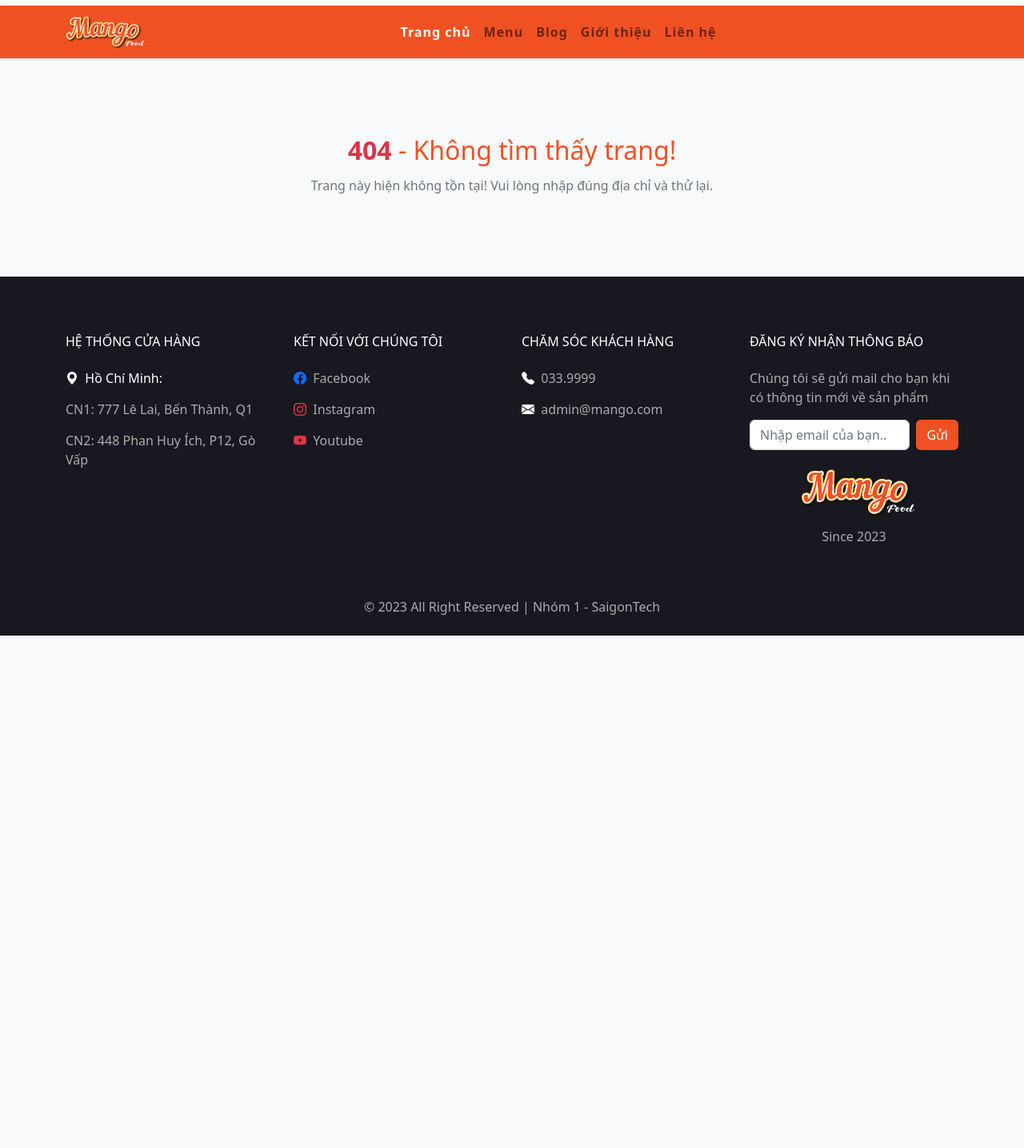
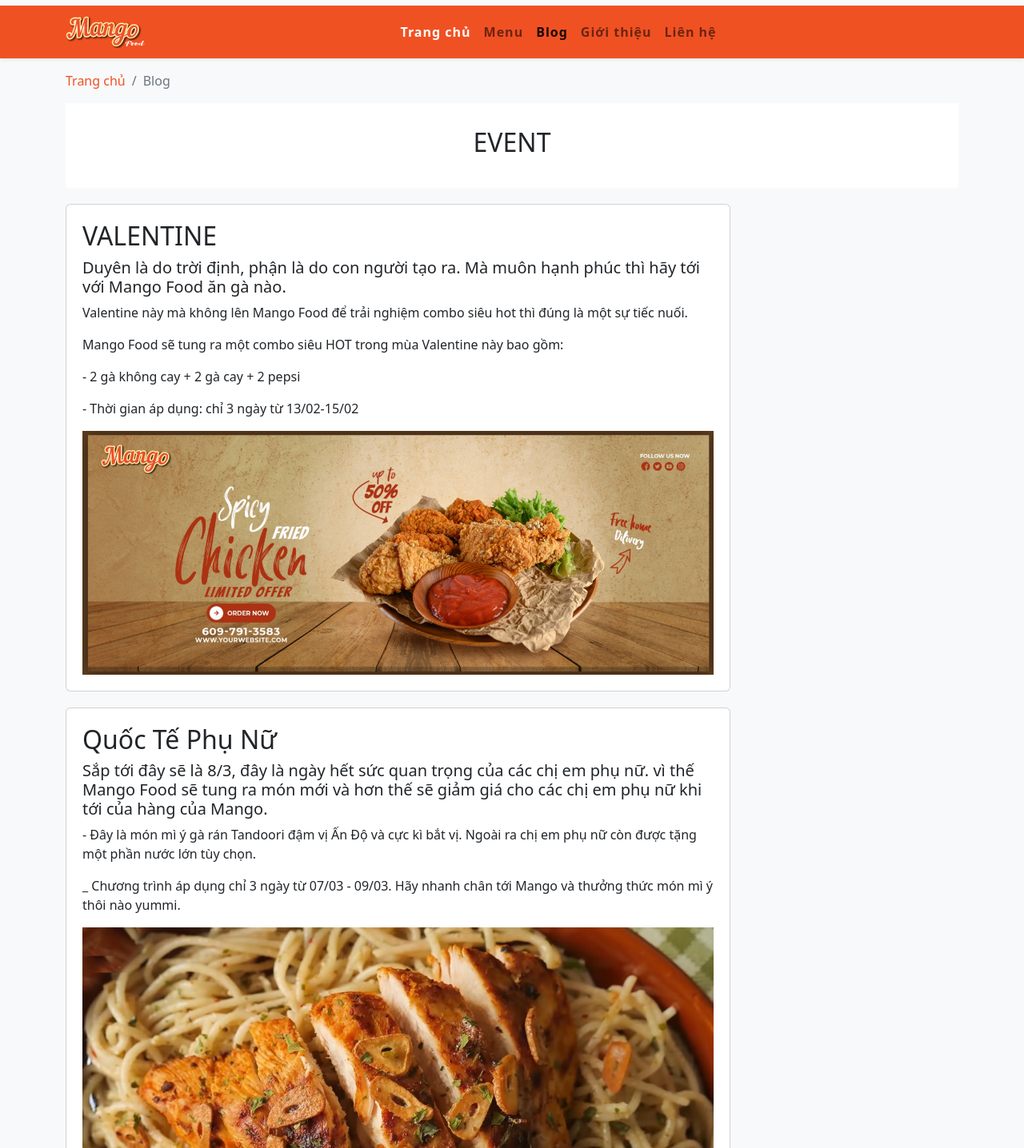
Before and after one commit to gnoud-it/fe-project-group1, a React (Create React App) app: page /Blog in a window 1280 px wide. Shown: the part 114-1550 px from the top of the page at 80% size. Before the commit the page ends 909 px from the top, so only its background shows below. Built offline with nearby package versions, Linux system fonts and the light colour scheme.

Commit message:
Hai Duong

```diff
--- a/public/index.css
+++ b/public/index.css
@@ -4,3 +4,8 @@
 body {
   font-family: Verdana, sans-serif;
 }
+div#navigation {
+  position: sticky;
+  top: 0;
+  z-index: 3;
+}
--- a/public/index.html
+++ b/public/index.html
@@ -6,7 +6,7 @@
   <link rel="icon" href="%PUBLIC_URL%/fav_logo.png" />
   <meta http-equiv="X-UA-Compatible" content="IE=edge" />
   <meta name="viewport" content="width=device-width, initial-scale=1.0" />
-  <title>MANGO FOOD | Trang chủ</title>
+  <title>MANGO FOOD</title>
   <!-- STYLE CSS -->
   <link href="%PUBLIC_URL%/index.css" rel="stylesheet" type="text/css" media="all" />
   <!-- FAV ICON -->
@@ -51,7 +51,7 @@
       $().UItoTop({ easingType: 'smooth' });
     });
   </script>
-  <script src="%PUBLIC_URL%/bootstrap.bundle.min.js"></script>
+  <!-- <script src="%PUBLIC_URL%/bootstrap.bundle.min.js"></script> -->
 </body>
 
 </html>
--- a/src/App.css
+++ b/src/App.css
@@ -47,7 +47,7 @@ ul.list-unstyled li a:hover {
   background: url(./images/icon/top_move.png) no-repeat right top;
 }
 
-section#navigation {
+div#navigation {
   position: sticky;
   top: 0;
   z-index: 3;
@@ -123,3 +123,54 @@ img {
   color: var(--bs-nav-pills-link-active-color);
   background-color: #f05123;
 }
+
+/* Header/Blog Title */
+.header {
+  padding: 30px;
+  font-size: 40px;
+  text-align: center;
+  background: white;
+}
+
+/* Create two unequal columns that floats next to each other */
+/* Left column */
+.leftcolumn {
+  float: left;
+  width: 75%;
+}
+
+/* Right column */
+.rightcolumn {
+  float: left;
+  width: 25%;
+  padding-left: 20px;
+}
+
+/* Fake image */
+.fakeimg {
+  background-color: #aaa;
+  width: 100%;
+  padding: 20px;
+}
+
+/* Add a card effect for articles */
+.card {
+  background-color: white;
+  padding: 20px;
+  margin-top: 20px;
+}
+
+/* Clear floats after the columns */
+.row:after {
+  content: "";
+  display: table;
+  clear: both;
+}
+
+/* Footer */
+.footer {
+  padding: 20px;
+  text-align: center;
+  background: #ddd;
+  margin-top: 20px;
+}
--- a/src/containers/Header.js
+++ b/src/containers/Header.js
@@ -10,7 +10,7 @@ const Header = () => {
         <div className="overflow-hidden">
           <div className="bg-index2 container-fluid">
             <div className="row pt-1">
-              <div className="col-12 col-lg-6 col-md-8 mt-1">
+              <div className="d-none d-lg-block d-md-block col-12 col-lg-6 col-md-8 mt-1">
                 <nav
                   aria-label="breadcrumb"
                   style={{ bsBreadcrumbDivider: '""', marginBottom: "-15px" }}
@@ -52,12 +52,12 @@ const Header = () => {
         </div>
       </div>
 
-      <div id="header" className=" bg-light">
+      <div id="header" className="bg-light">
         <div className="container-fluid">
           <div className="container">
             <div className="row d-md-flex d-lg-flex mb-2">
               <div className=" col-12 col-lg-4 col-md-5 mt-2 text-lg-start text-center">
-                <NavLink to={"/index"}>
+                <NavLink to={"/Home"}>
                   <img src={logo} className="w-50" alt="logo" />
                 </NavLink>
               </div>
@@ -96,7 +96,7 @@ const Header = () => {
             style={{ letterSpacing: 1 }}
           >
             <div className="container">
-              <NavLink className="navbar-brand" to={"/index"}>
+              <NavLink className="navbar-brand" to={"/Home"}>
                 <img src={logo_nav} alt="logo nav" width={100} height={40} />
               </NavLink>
               <button
@@ -130,7 +130,7 @@ const Header = () => {
                     </NavLink>
                   </li>
                   <li className="nav-item">
-                    <NavLink className="nav-link" to={"/Menu"}>
+                    <NavLink className="nav-link" to={"/Blog"}>
                       Blog
                     </NavLink>
                   </li>
--- /dev/null
+++ b/src/pages/Blog.js
@@ -0,0 +1,82 @@
+import React from "react";
+import { NavLink } from "react-router-dom";
+import slide from "../images/slider/banner3.jpg";
+import noodle from "../images/mi-y.jpg";
+
+const Contact = () => {
+  return (
+    <div>
+      <div>
+        <div id="breadcrum">
+          <div className="container pt-3">
+            <nav aria-label="breadcrumb">
+              <ol className="breadcrumb">
+                <li className="breadcrumb-item">
+                  <a
+                    href="index.html"
+                    className="text-decoration-none text-index"
+                  >
+                    Trang chủ
+                  </a>
+                </li>
+                <li className="breadcrumb-item active" aria-current="page">
+                  Blog
+                </li>
+              </ol>
+            </nav>
+          </div>
+        </div>
+        <div className="bg-light">
+          <div className="container">
+            <div className="header">
+              <h2>EVENT</h2>
+            </div>
+            <div className="row">
+              <div className="leftcolumn">
+                <div className="card">
+                  <h2>VALENTINE</h2>
+                  <h5>
+                    Duyên là do trời định, phận là do con người tạo ra. Mà muôn
+                    hạnh phúc thì hãy tới với Mango Food ăn gà nào.
+                  </h5>
+                  <p>
+                    Valentine này mà không lên Mango Food để trải nghiệm combo
+                    siêu hot thì đúng là một sự tiếc nuối.
+                  </p>
+                  <p>
+                    Mango Food sẽ tung ra một combo siêu HOT trong mùa Valentine
+                    này bao gồm:
+                  </p>
+                  <p>- 2 gà không cay + 2 gà cay + 2 pepsi</p>
+                  <p>- Thời gian áp dụng: chỉ 3 ngày từ 13/02-15/02</p>
+                  <img src={slide} className="d-block w-100" alt="..." />
+                </div>
+                <div className="card">
+                  <h2>Quốc Tế Phụ Nữ</h2>
+                  <h5>
+                    Sắp tới đây sẽ là 8/3, đây là ngày hết sức quan trọng của
+                    các chị em phụ nữ. vì thế Mango Food sẽ tung ra món mới và
+                    hơn thế sẽ giảm giá cho các chị em phụ nữ khi tới của hàng
+                    của Mango.
+                  </h5>
+                  <p>
+                    - Đây là món mì ý gà rán Tandoori đậm vị Ấn Độ và cực kì bắt
+                    vị. Ngoài ra chị em phụ nữ còn được tặng một phần nước lớn
+                    tùy chọn.
+                  </p>
+                  <p>
+                    _ Chương trình áp dụng chỉ 3 ngày từ 07/03 - 09/03. Hãy
+                    nhanh chân tới Mango và thưởng thức món mì ý thôi nào yummi.
+                  </p>
+                  <img src={noodle} className="d-block w-100" alt="..." />
+                </div>
+              </div>
+            </div>
+          </div>
+        </div>
+      </div>
+    </div>
+  );
+};
+
+export default Contact;
--- a/src/pages/Home.js
+++ b/src/pages/Home.js
@@ -102,12 +102,12 @@ const Home = () => {
           <div className="row text-center">
             <div className="col-12 col-lg-3 col-md-6 pb-4">
               <div className="card h-100 shadow">
-                <NavLink to={"ProductDetail"} className="text-decoration-none">
+                <NavLink to={"/ProductDetail"} className="text-decoration-none">
                   <img src={new_pro1} className="card-img-top" alt="..." />
                 </NavLink>
                 <div className="card-body border-bottom border-3 rounded border-index">
                   <NavLink
-                    to={"ProductDetail"}
+                    to={"/ProductDetail"}
                     className="text-decoration-none"
                   >
                     <h5 className="card-title text-index">
@@ -125,6 +125,8 @@ const Home = () => {
                       <i className="bi bi-basket2" />
                       &nbsp;Thêm vào giỏ
                     </a>
+                  </div>
+                  <div className="text-center">
                     <NavLink className="btn btn-warning" to={"/ProductDetail"}>
                       <i className="bi bi-info-circle" />
                       &nbsp;Chi tiết
@@ -152,6 +154,8 @@ const Home = () => {
                       <i className="bi bi-basket2" />
                       &nbsp;Thêm vào giỏ
                     </a>
+                  </div>
+                  <div className="text-center">
                     <NavLink className="btn btn-warning" to={"/ProductDetail"}>
                       <i className="bi bi-info-circle" />
                       &nbsp;Chi tiết
@@ -178,6 +182,8 @@ const Home = () => {
                       <i className="bi bi-basket2" />
                       &nbsp;Thêm vào giỏ
                     </a>
+                  </div>
+                  <div className="text-center">
                     <NavLink className="btn btn-warning" to={"/ProductDetail"}>
                       <i className="bi bi-info-circle" />
                       &nbsp;Chi tiết
@@ -204,6 +210,8 @@ const Home = () => {
                       <i className="bi bi-basket2" />
                       &nbsp;Thêm vào giỏ
                     </a>
+                  </div>
+                  <div className="text-center">
                     <NavLink className="btn btn-warning" to={"/ProductDetail"}>
                       <i className="bi bi-info-circle" />
                       &nbsp;Chi tiết
@@ -239,6 +247,8 @@ const Home = () => {
                       <i className="bi bi-basket2" />
                       &nbsp;Thêm vào giỏ
                     </a>
+                  </div>
+                  <div className="text-center">
                     <NavLink className="btn btn-warning" to={"/ProductDetail"}>
                       <i className="bi bi-info-circle" />
                       &nbsp;Chi tiết
@@ -265,6 +275,8 @@ const Home = () => {
                       <i className="bi bi-basket2" />
                       &nbsp;Thêm vào giỏ
                     </a>
+                  </div>
+                  <div className="text-center">
                     <NavLink className="btn btn-warning" to={"/ProductDetail"}>
                       <i className="bi bi-info-circle" />
                       &nbsp;Chi tiết
@@ -291,6 +303,8 @@ const Home = () => {
                       <i className="bi bi-basket2" />
                       &nbsp;Thêm vào giỏ
                     </a>
+                  </div>
+                  <div className="text-center">
                     <NavLink className="btn btn-warning" to={"/ProductDetail"}>
                       <i className="bi bi-info-circle" />
                       &nbsp;Chi tiết
@@ -318,6 +332,8 @@ const Home = () => {
                       <i className="bi bi-basket2" />
                       &nbsp;Thêm vào giỏ
                     </a>
+                  </div>
+                  <div className="text-center">
                     <NavLink className="btn btn-warning" to={"/ProductDetail"}>
                       <i className="bi bi-info-circle" />
                       &nbsp;Chi tiết
--- a/src/pages/Menu.js
+++ b/src/pages/Menu.js
@@ -1,5 +1,10 @@
 import React from "react";
 import { NavLink } from "react-router-dom";
+
+import combo1 from "../images/combo-seller/combo-chic-1.jpg";
+import combo2 from "../images/combo-seller/combo-chic-2.jpg";
+import combo3 from "../images/combo-seller/combo-bur-1.jpg";
+import combo4 from "../images/combo-seller/combo-bur-2.jpg";
 
 const Menu = () => {
   return (
@@ -99,11 +104,7 @@ const Menu = () => {
           <div className="row text-center">
             <div className="col-12 col-lg-3 col-md-6 pb-4">
               <div className="card h-100 shadow">
-                <img
-                  src="./images/combo-seller/combo-chic-1.jpg"
-                  className="card-img-top"
-                  alt="..."
-                />
+                <img src={combo1} className="card-img-top" alt="..." />
                 <div className="card-body border-bottom border-3 rounded border-index">
                   <h5 className="card-title text-index">
                     COMBO Gà Rán Giòn Cay (2 Miếng)
@@ -123,11 +124,7 @@ const Menu = () => {
             </div>
             <div className="col-12 col-lg-3 col-md-6 pb-4">
               <div className="card h-100 shadow">
-                <img
-                  src="./images/combo-seller/combo-chic-2.jpg"
-                  className="card-img-top"
-                  alt="..."
-                />
+                <img src={combo2} className="card-img-top" alt="..." />
                 <div className="card-body border-bottom border-3 rounded border-index">
                   <h5 className="card-title text-index">
                     COMBO Gà BBQ (2 Miếng)
@@ -147,11 +144,7 @@ const Menu = () => {
             </div>
             <div className="col-12 col-lg-3 col-md-6 pb-4">
               <div className="card h-100 shadow">
-                <img
-                  src="./images/combo-seller/combo-bur-2.jpg"
-                  className="card-img-top"
-                  alt="..."
-                />
+                <img src={combo4} className="card-img-top" alt="..." />
                 <div className="card-body border-bottom border-3 rounded border-index">
                   <h5 className="card-title text-index">
                     COMBO Burger Cá Hồi Xông Khói (2 phần)
@@ -171,11 +164,7 @@ const Menu = () => {
             </div>
             <div className="col-12 col-lg-3 col-md-6 pb-4">
               <div className="card h-100 shadow">
-                <img
-                  src="./images/combo-seller/combo-bur-1.jpg"
-                  className="card-img-top"
-                  alt="..."
-                />
+                <img src={combo3} className="card-img-top" alt="..." />
                 <div className="card-body border-bottom border-3 rounded border-index">
                   <h5 className="card-title text-index">
                     COMBO Burger Cá Hồi Xông Khói (2 miếng)
@@ -196,11 +185,7 @@ const Menu = () => {
             </div>
             <div className="col-12 col-lg-3 col-md-6 pb-4">
               <div className="card h-100 shadow">
-                <img
-                  src="./images/combo-seller/combo-chic-1.jpg"
-                  className="card-img-top"
-                  alt="..."
-                />
+                <img src={combo1} className="card-img-top" alt="..." />
                 <div className="card-body border-bottom border-3 rounded border-index">
                   <h5 className="card-title text-index">
                     COMBO Gà Rán Giòn Cay (2 Miếng)
@@ -220,11 +205,7 @@ const Menu = () => {
             </div>
             <div className="col-12 col-lg-3 col-md-6 pb-4">
               <div className="card h-100 shadow">
-                <img
-                  src="./images/combo-seller/combo-chic-2.jpg"
-                  className="card-img-top"
-                  alt="..."
-                />
+                <img src={combo2} className="card-img-top" alt="..." />
                 <div className="card-body border-bottom border-3 rounded border-index">
                   <h5 className="card-title text-index">
                     COMBO Gà BBQ (2 Miếng)
@@ -244,11 +225,7 @@ const Menu = () => {
             </div>
             <div className="col-12 col-lg-3 col-md-6 pb-4">
               <div className="card h-100 shadow">
-                <img
-                  src="./images/combo-seller/combo-bur-2.jpg"
-                  className="card-img-top"
-                  alt="..."
-                />
+                <img src={combo4} className="card-img-top" alt="..." />
                 <div className="card-body border-bottom border-3 rounded border-index">
                   <h5 className="card-title text-index">
                     COMBO Burger Cá Hồi Xông Khói (2 phần)
@@ -268,11 +245,7 @@ const Menu = () => {
             </div>
             <div className="col-12 col-lg-3 col-md-6 pb-4">
               <div className="card h-100 shadow">
-                <img
-                  src="./images/combo-seller/combo-bur-1.jpg"
-                  className="card-img-top"
-                  alt="..."
-                />
+                <img src={combo3} className="card-img-top" alt="..." />
                 <div className="card-body border-bottom border-3 rounded border-index">
                   <h5 className="card-title text-index">
                     COMBO Burger Cá Hồi Xông Khói (2 miếng)
--- a/src/pages/ProductDetail.js
+++ b/src/pages/ProductDetail.js
@@ -29,24 +29,30 @@ const ProductDetail = () => {
         <div className="container">
           <div className="container py-5">
             <div className="row">
-              <div className="col col-2 bg-light">
-                <img src={detail_pro} className="card-img-top" alt="..." />
+              <div className="col-12 col-lg-2">
+                <div className="mb-3">
+                  <img src={detail_pro} className="card-img-top" alt="..." />
+                </div>
               </div>
-              <div className="col col-6 bg-light">
-                <h3>COMBO Burger Cá Hồi Xông Khói (2 miếng)</h3>
-                <p>Buger 2 Miếng cá hồi xông khói phô mai</p>
+              <div className="col-12 col-lg-4">
+                <div className="mb-3">
+                  <h3 className="text-index">
+                    COMBO Burger Cá Hồi Xông Khói (2 miếng)
+                  </h3>
+                  <p>Buger 2 Miếng cá hồi xông khói phô mai</p>
+                </div>
               </div>
-              <div className="col col-3">
+              <div className="col-12 col-lg-6">
                 <div className="border p-3">
                   <h5>Thông tin thanh toán </h5>
                   <hr />
                   <div className="d-flex justify-content-between">
                     <p>Giá bán</p>
-                    <p className="text-danger">99.000 VNĐ</p>
+                    <p className="text-danger fw-semibold">99.000 VNĐ</p>
                   </div>
                   <hr />
-                  <p className="text-success">Có hàng</p>
-                  <button className="btn btn-warning">Mua ngay</button>
+                  <p className="text-success fw-semibold">Còn hàng</p>
+                  <button className="btn btn-index">Mua ngay</button>
                 </div>
               </div>
             </div>
--- a/src/routes.js
+++ b/src/routes.js
@@ -2,6 +2,7 @@ import Home from "./pages/Home";
 import Menu from "./pages/Menu";
 import Contact from "./pages/Contact";
 import Introduce from "./pages/Introduce";
+import Blog from "./pages/Blog";
 import ProductDetail from "./pages/ProductDetail";
 import NotFound from "./pages/NotFound";
 
@@ -11,6 +12,7 @@ const routes = [
   { path: "Menu", component: <Menu /> },
   { path: "Contact", component: <Contact /> },
   { path: "Introduce", component: <Introduce /> },
+  { path: "Blog", component: <Blog /> },
   { path: "ProductDetail", component: <ProductDetail /> },
   { path: "*", component: <NotFound /> },
 ];
```
Also changed, not shown: src/images/mi-y.jpg (added).
